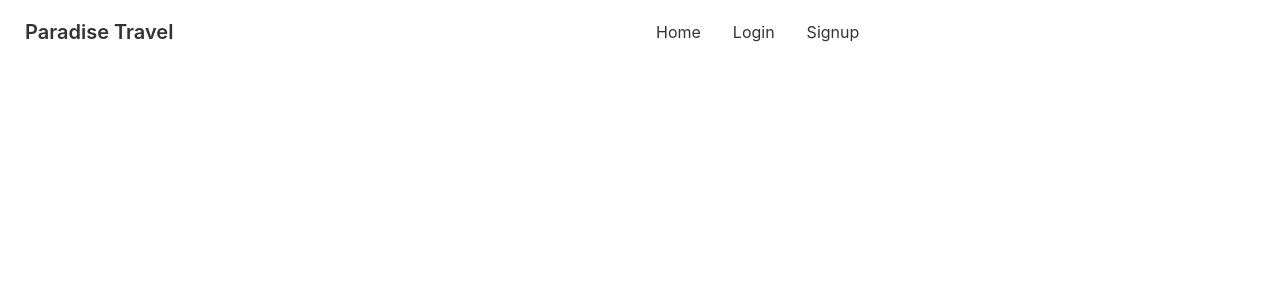
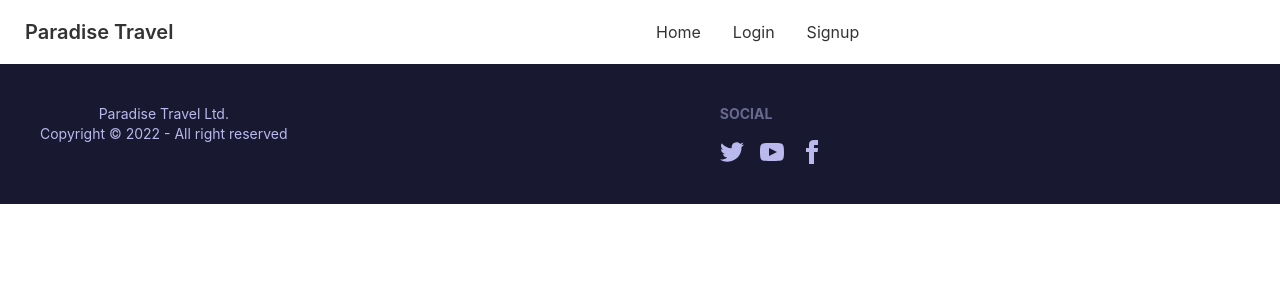
Before and after one commit to sourov101/Paradise-Travel-client-side, a React (Create React App) app: page / in a window 1280 px wide. Shown: the top 300 px of the page. Built offline with nearby package versions, Linux system fonts and the light colour scheme.

Commit message:
Footer created

```diff
--- a/src/Components/Shared/Footer.js
+++ b/src/Components/Shared/Footer.js
@@ -2,9 +2,20 @@
 
 const Footer = () => {
     return (
-        <div>
+        <footer className="footer p-10 bg-neutral text-neutral-content">
+            <div>
 
-        </div>
+                <p>Paradise Travel Ltd.<br />Copyright © 2022 - All right reserved</p>
+            </div>
+            <div>
+                <span className="footer-title">Social</span>
+                <div className="grid grid-flow-col gap-4">
+                    <a><svg xmlns="http://www.w3.org/2000/svg" width="24" height="24" viewBox="0 0 24 24" className="fill-current"><path d="M24 4.557c-.883.392-1.832.656-2.828.775 1.017-.609 1.798-1.574 2.165-2.724-.951.564-2.005.974-3.127 1.195-.897-.957-2.178-1.555-3.594-1.555-3.179 0-5.515 2.966-4.797 6.045-4.091-.205-7.719-2.165-10.148-5.144-1.29 2.213-.669 5.108 1.523 6.574-.806-.026-1.566-.247-2.229-.616-.054 2.281 1.581 4.415 3.949 4.89-.693.188-1.452.232-2.224.084.626 1.956 2.444 3.379 4.6 3.419-2.07 1.623-4.678 2.348-7.29 2.04 2.179 1.397 4.768 2.212 7.548 2.212 9.142 0 14.307-7.721 13.995-14.646.962-.695 1.797-1.562 2.457-2.549z"></path></svg></a>
+                    <a><svg xmlns="http://www.w3.org/2000/svg" width="24" height="24" viewBox="0 0 24 24" className="fill-current"><path d="M19.615 3.184c-3.604-.246-11.631-.245-15.23 0-3.897.266-4.356 2.62-4.385 8.816.029 6.185.484 8.549 4.385 8.816 3.6.245 11.626.246 15.23 0 3.897-.266 4.356-2.62 4.385-8.816-.029-6.185-.484-8.549-4.385-8.816zm-10.615 12.816v-8l8 3.993-8 4.007z"></path></svg></a>
+                    <a><svg xmlns="http://www.w3.org/2000/svg" width="24" height="24" viewBox="0 0 24 24" className="fill-current"><path d="M9 8h-3v4h3v12h5v-12h3.642l.358-4h-4v-1.667c0-.955.192-1.333 1.115-1.333h2.885v-5h-3.808c-3.596 0-5.192 1.583-5.192 4.615v3.385z"></path></svg></a>
+                </div>
+            </div>
+        </footer>
     );
 };
 
```
